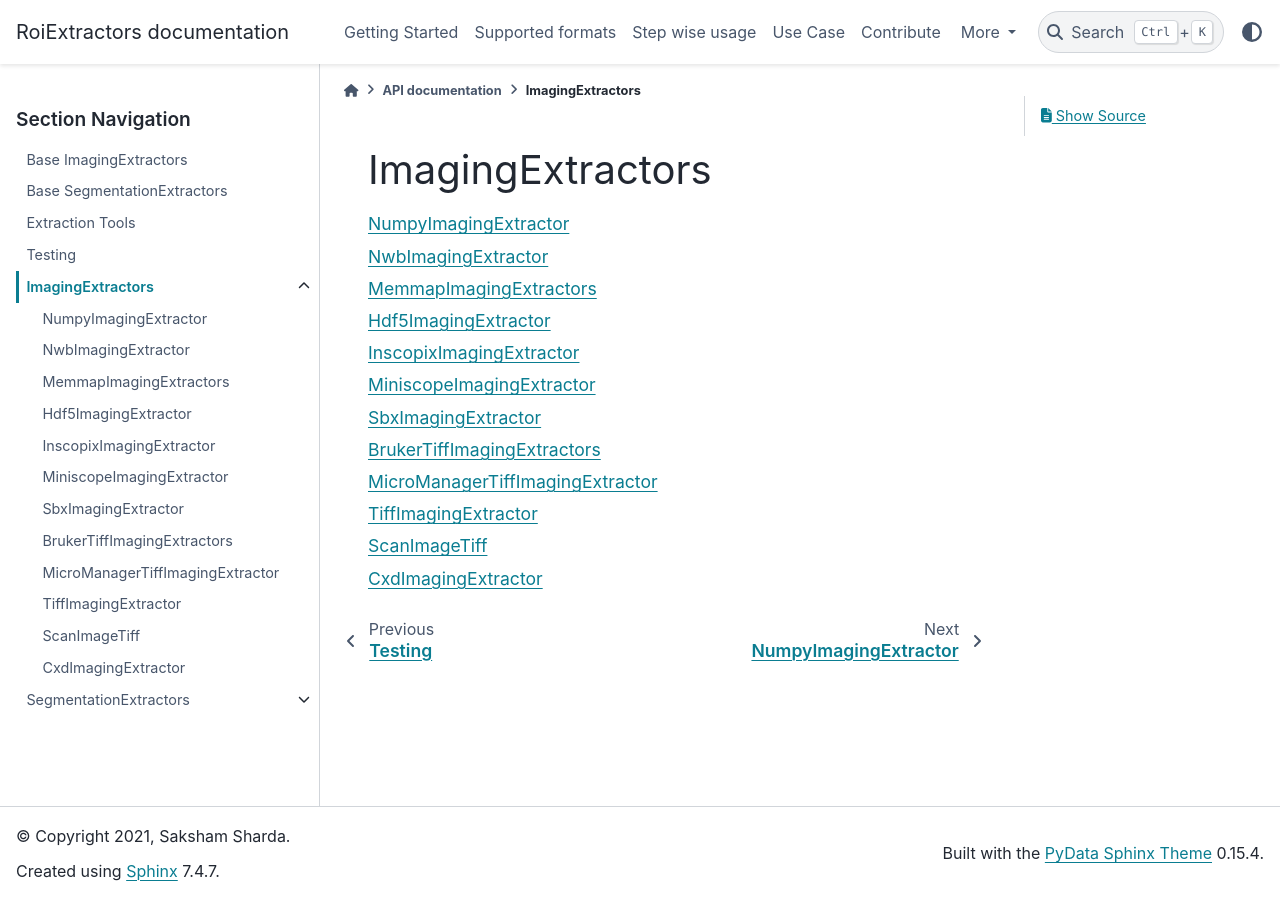
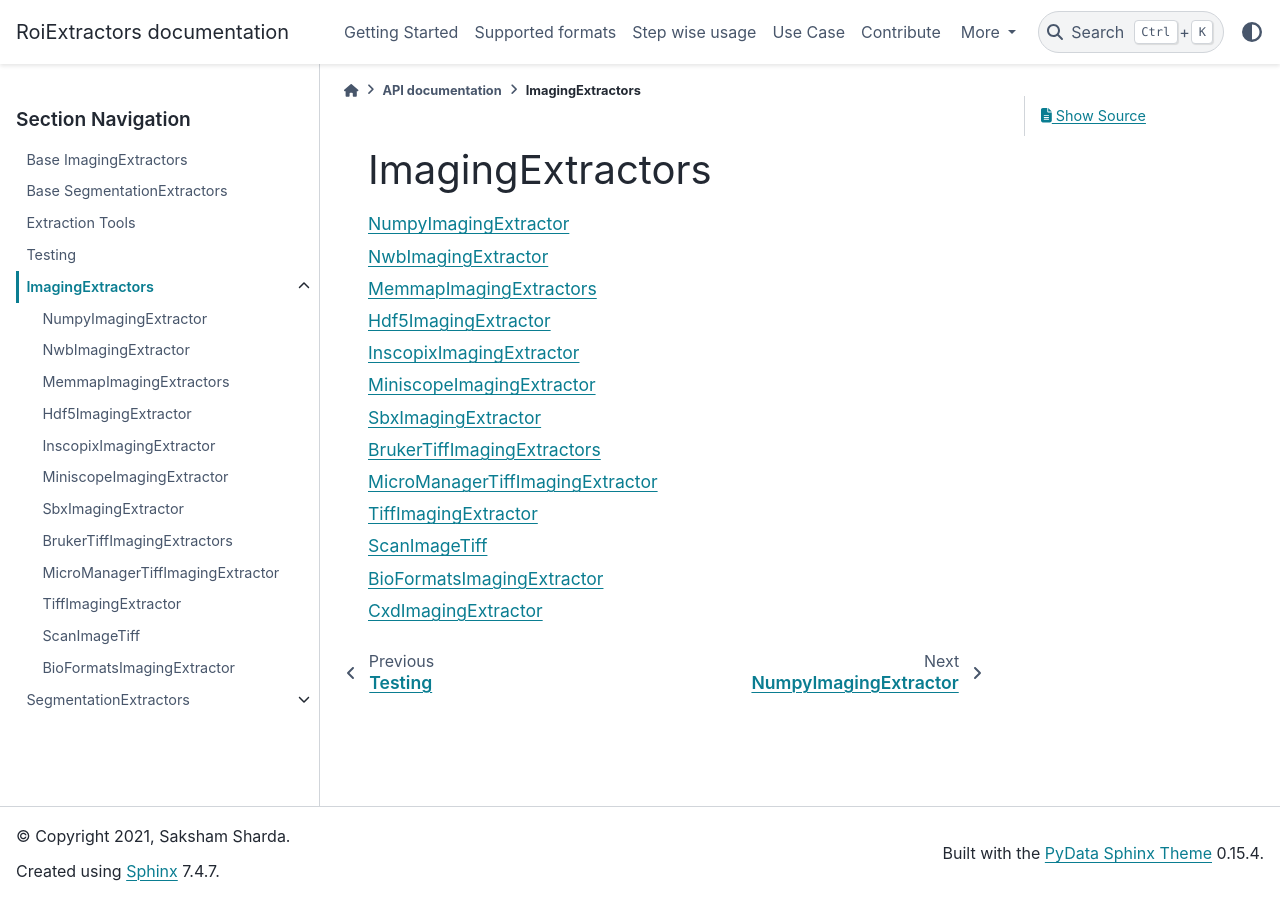
Before and after one commit to catalystneuro/roiextractors, a Sphinx documentation site: the page built from docs/source/api/imaging_extractors/index.rst, in a window 1280 px wide. Built offline with Sphinx 7.4.7 and the PyData theme 0.15.4, drawn with Linux system fonts in a browser that asks for light colours.

Commit message:
add BioFormatsImagingExtractor to api docs

```diff
--- a/docs/source/api/imaging_extractors/bioformatsimagingextractors.rst
+++ b/docs/source/api/imaging_extractors/bioformatsimagingextractors.rst
@@ -1,3 +1,7 @@
+BioFormatsImagingExtractor
+--------------------------
+.. automodule:: roiextractors.extractors.bioformatsimagingextractors.bioformatsimagingextractor
+
 CxdImagingExtractor
 -------------------
 .. automodule:: roiextractors.extractors.bioformatsimagingextractors.cxdimagingextractor
```
